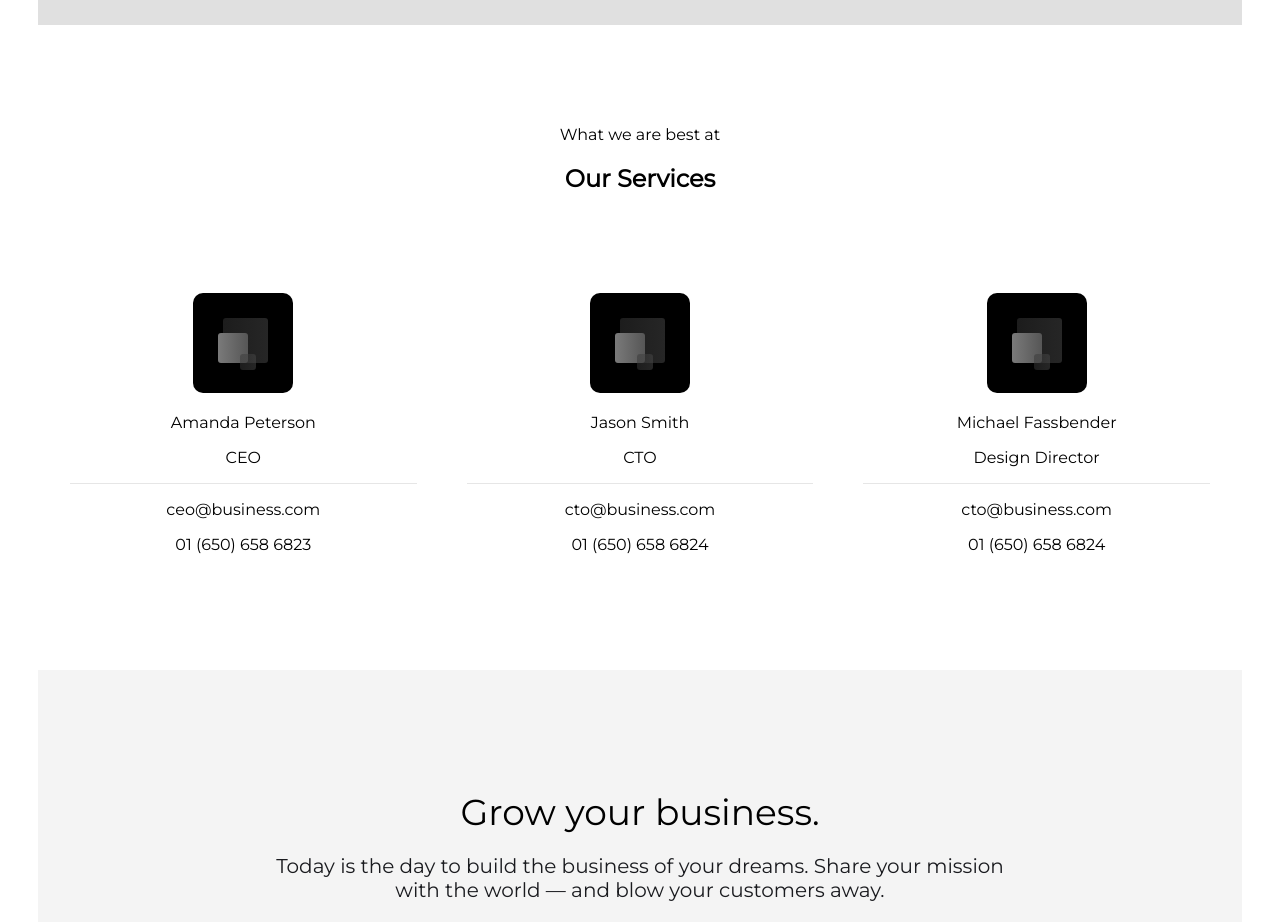
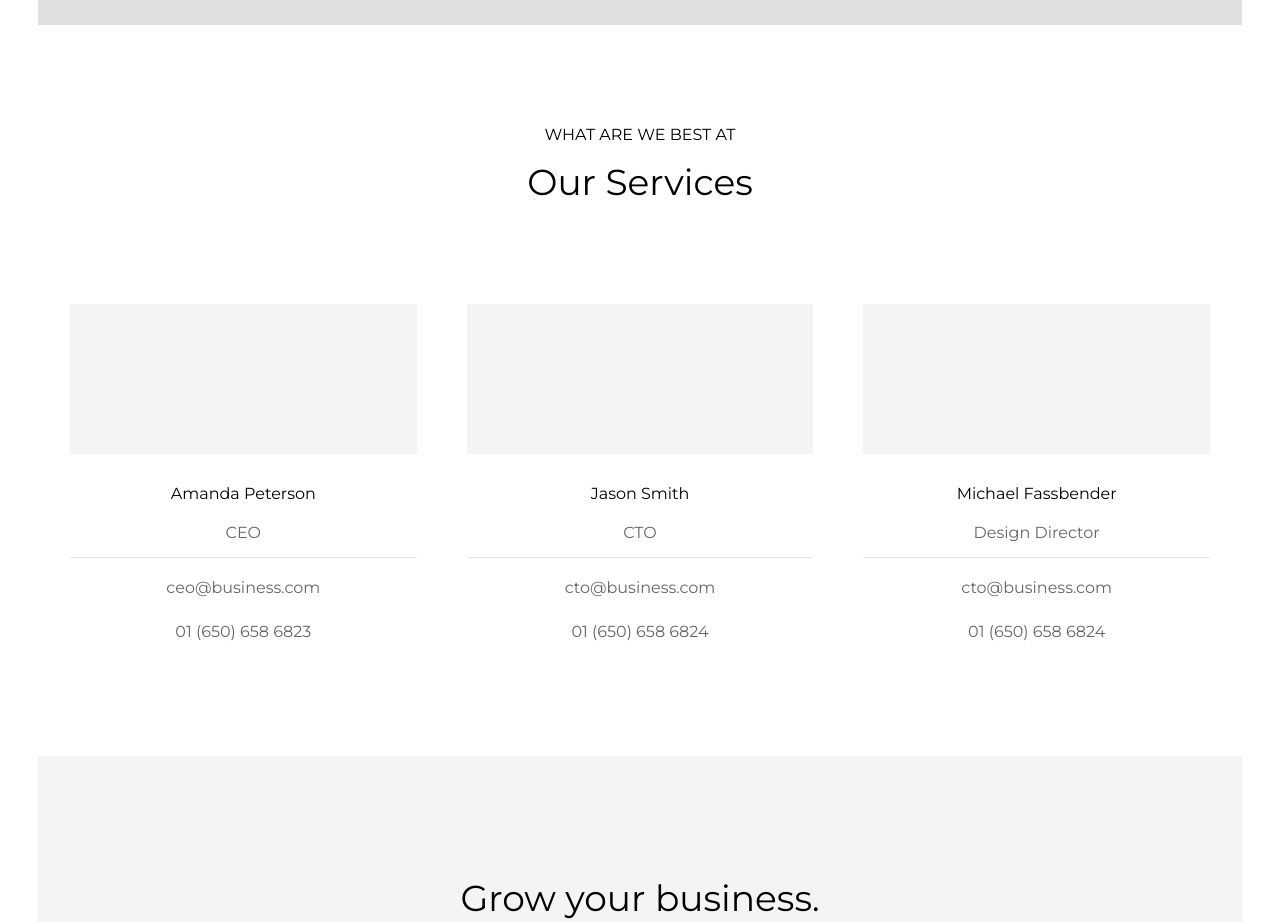
Before and after one commit to thegalluzz/webflow-template-remake, a Next.js app: page /contact in a window 1280 px wide. Shown: the part 2320-3242 px from the top of the page. Built offline with nearby package versions, Linux system fonts and the light colour scheme.

Commit message:
modified contact page css grid

```diff
--- a/pages/contact.tsx
+++ b/pages/contact.tsx
@@ -76,44 +76,47 @@ export default function Contact() {
                 <section className={styles.OurServicesSection}>
                     <div className={styles.OurServicesContainer}>
                         <div>
-                            <p>What we are best at</p>
-                            <h2>Our Services</h2>
+                            <p>WHAT ARE WE BEST AT</p>
+                            <h2 className={styles.HeadingJumboSmall}>Our Services</h2>
                         </div>
                         <div className={styles.OurServicesGrid}>
                             <div className={styles.OurServicesGridChild}>
-                                <img src="/incons/Icon_1.svg" alt="photo" />
+                                {/*<img src="/incons/Icon_1.svg" alt="photo" />*/}
+                                <div className={styles.OurServiceGridDiv} />
                                 <div>
                                     <p>Amanda Peterson</p>
-                                    <p>CEO</p>
+                                    <p className={styles.ParagraphLight}>CEO</p>
                                 </div>
                                 <div className={styles.DividerGrid}></div>
                                 <div>
-                                    <p>ceo@business.com</p>
-                                    <p>01 (650) 658 6823</p>
+                                    <p className={styles.ParagraphLight}>ceo@business.com</p>
+                                    <p className={styles.ParagraphLight}>01 (650) 658 6823</p>
                                 </div>
                             </div>
                             <div className={styles.OurServicesGridChild}>
-                                <img src="/incons/Icon_1.svg" alt="" />
+                                {/*<img src="/incons/Icon_1.svg" alt="photo" />*/}
+                                <div className={styles.OurServiceGridDiv} />
                                 <div>
                                     <p>Jason Smith</p>
-                                    <p>CTO</p>
+                                    <p className={styles.ParagraphLight}>CTO</p>
                                 </div>
                                 <div className={styles.DividerGrid}></div>
                                 <div>
-                                    <p>cto@business.com</p>
-                                    <p>01 (650) 658 6824</p>
+                                    <p className={styles.ParagraphLight}>cto@business.com</p>
+                                    <p className={styles.ParagraphLight}>01 (650) 658 6824</p>
                                 </div>
                             </div>
                             <div className={styles.OurServicesGridChild}>
-                                <img src="/incons/Icon_1.svg" alt="" />
+                                {/*<img src="/incons/Icon_1.svg" alt="photo" />*/}
+                                <div className={styles.OurServiceGridDiv} />
                                 <div>
                                     <p>Michael Fassbender</p>
-                                    <p>Design Director</p>
+                                    <p className={styles.ParagraphLight}>Design Director</p>
                                 </div>
                                 <div className={styles.DividerGrid}></div>
                                 <div>
-                                    <p>cto@business.com</p>
-                                    <p>01 (650) 658 6824</p>
+                                    <p className={styles.ParagraphLight}>cto@business.com</p>
+                                    <p className={styles.ParagraphLight}>01 (650) 658 6824</p>
                                 </div>
                             </div>
                         </div>
--- a/styles/Home.module.css
+++ b/styles/Home.module.css
@@ -554,6 +554,12 @@
   width: auto;
 }
 
+.OurServiceGridDiv {
+  height: 150px;
+  margin-bottom: 30px;
+  background-color: #f4f4f4;
+}
+
 .OurTeamSection {
   text-align: center;
   margin-left: 30px;
```
